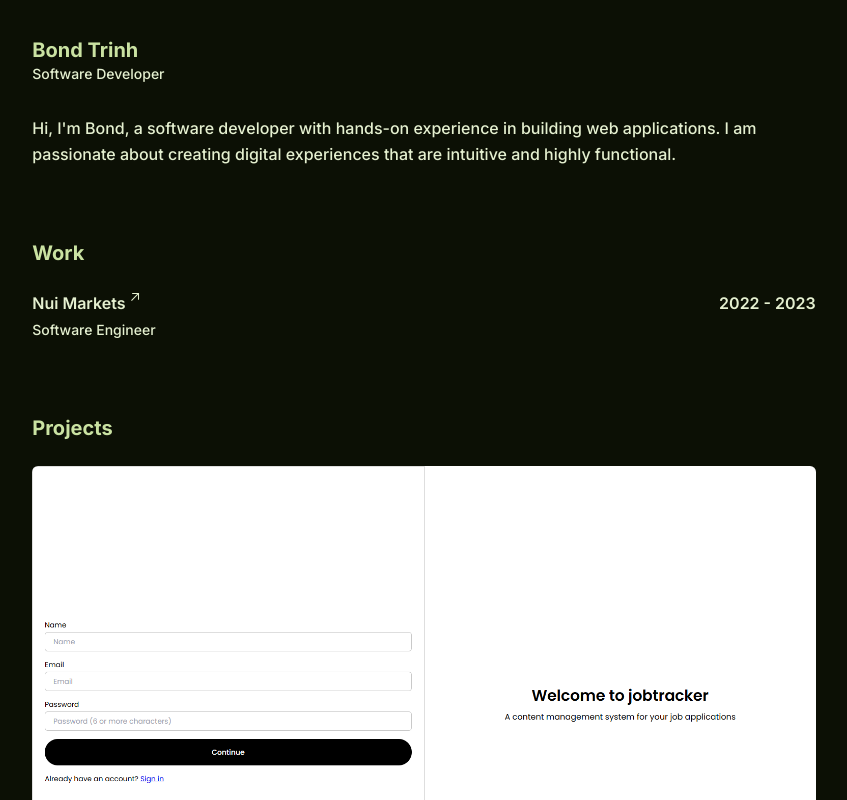
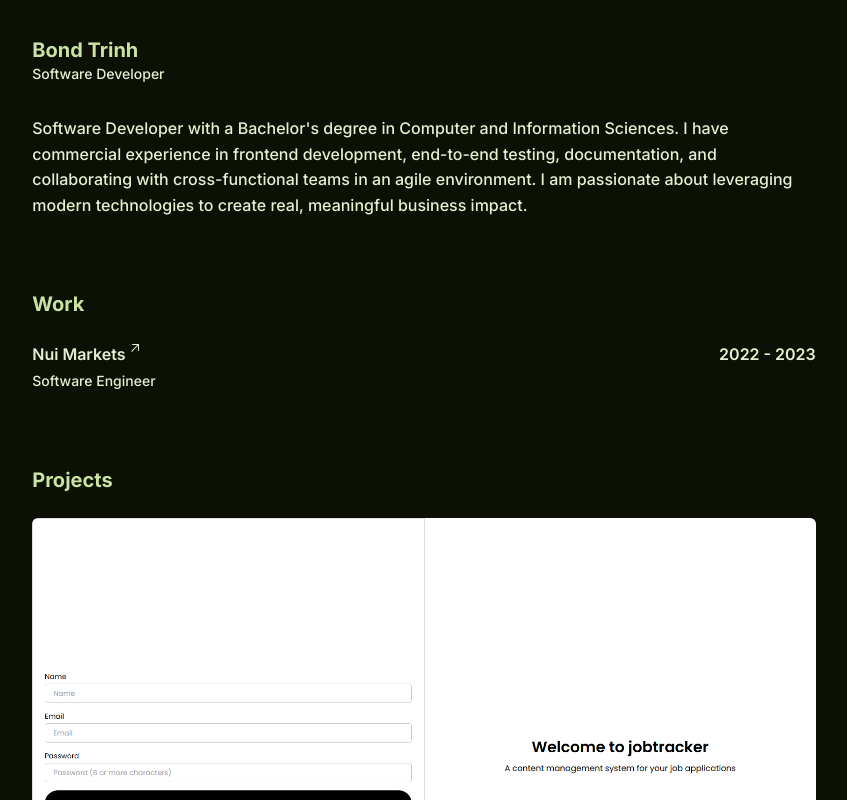
Before and after one commit to trinhbond/personal-portfolio, a React (Create React App) app: page / in a window 1280 px wide. Shown: the top 800 px of the page, without its empty margins (216-1063 px from the left). Built offline with nearby package versions, Linux system fonts and the light colour scheme.

Commit message:
change about

```diff
--- a/src/pages/Home.tsx
+++ b/src/pages/Home.tsx
@@ -39,9 +39,12 @@ export default function Home(): JSX.Element {
               </div>
             </div>
             <motion.p variants={variant}>
-              Hi, I'm Bond, a software developer with hands-on experience in
-              building web applications. I am passionate about creating digital
-              experiences that are intuitive and highly functional.
+              Software Developer with a Bachelor's degree in Computer and
+              Information Sciences. I have commercial experience in frontend
+              development, end-to-end testing, documentation, and collaborating
+              with cross-functional teams in an agile environment. I am
+              passionate about leveraging modern technologies to create real,
+              meaningful business impact.
             </motion.p>
           </div>
         </Section>
```
